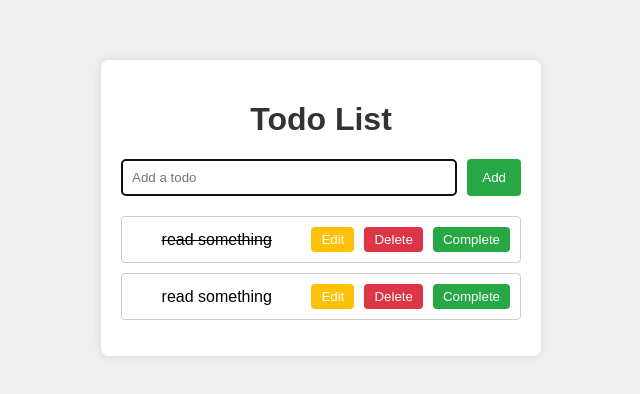
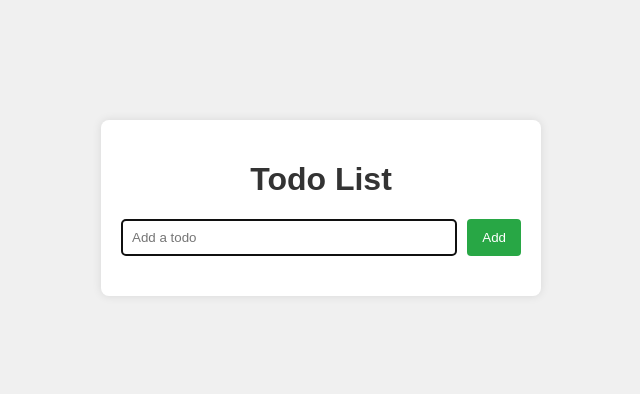
Before and after one commit to adel-nodehi/typescript-todo, a React (Create React App) app: page / in a window 1280 px wide. Shown: the part 192-586 px from the top of the page, without its empty margins (319-959 px from the left). Built offline with nearby package versions, Linux system fonts and the light colour scheme.

Commit message:
refactor: remove hardcoded initial todos

```diff
--- a/src/components/todoSlice.ts
+++ b/src/components/todoSlice.ts
@@ -3,18 +3,7 @@ import { Todo } from "../types/todo.model";
 
 type initialStateType = Todo[];
 
-const initialState: initialStateType = [
-  {
-    id: "sdsd",
-    text: "read something",
-    isCompleted: true,
-  },
-  {
-    id: "ssdsd",
-    text: "read something",
-    isCompleted: false,
-  },
-];
+const initialState: initialStateType = [];
 
 export const todoSlice = createSlice({
   name: "todo",
```
